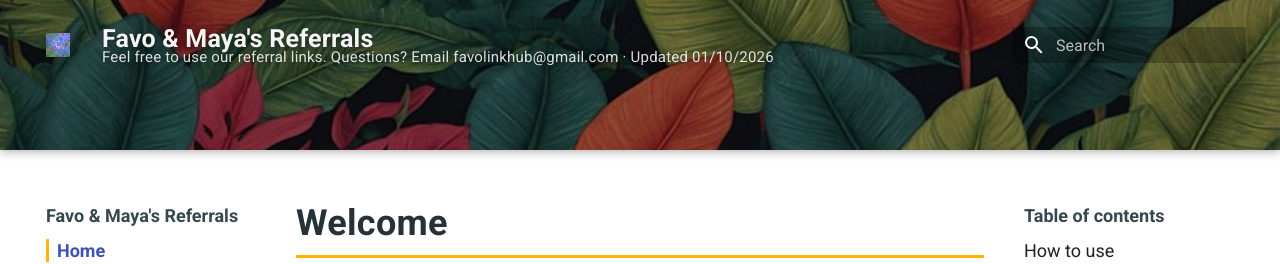
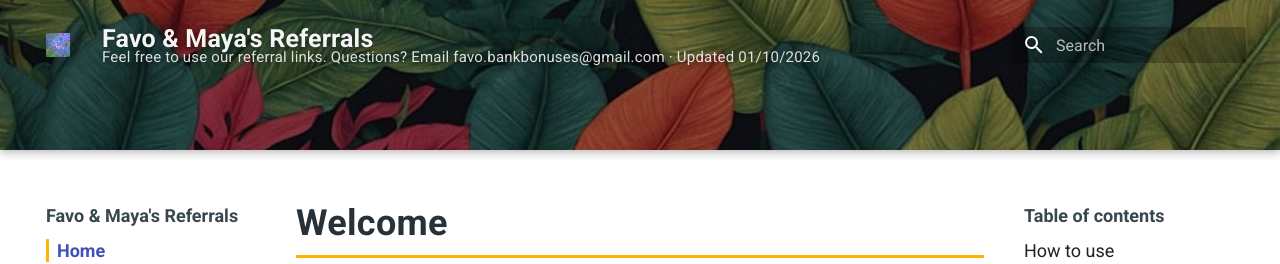
Before and after one commit to whispersofzephyr/favolinkhub-site, an MkDocs documentation site: the page built from docs/index.md, in a window 1280 px wide. Shown: the top 264 px of the page. Built offline with MkDocs 1.6.1 and Material for MkDocs 9.7.7, drawn with Linux system fonts in a browser that asks for light colours.

Commit message:
Update extra.css

```diff
--- a/docs/stylesheets/extra.css
+++ b/docs/stylesheets/extra.css
@@ -208,7 +208,7 @@
 
 /* 副标题（你的那段话） */
 .md-header__title::after {
-  content: "Feel free to use our referral links. Questions? Email favolinkhub@gmail.com · Updated 01/10/2026";
+  content: "Feel free to use our referral links. Questions? Email favo.bankbonuses@gmail.com · Updated 01/10/2026";
   font-size: 0.75rem;
   font-weight: 400;
   margin-top: 4px;
```
